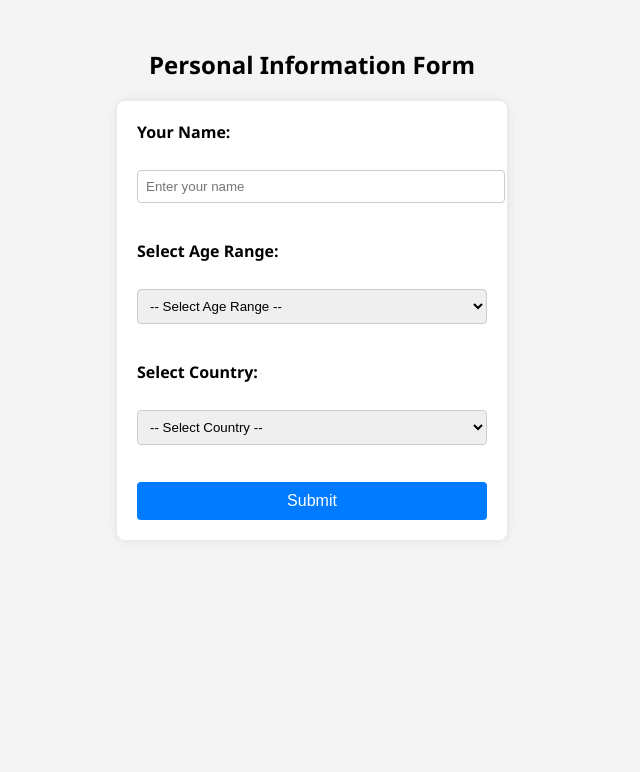
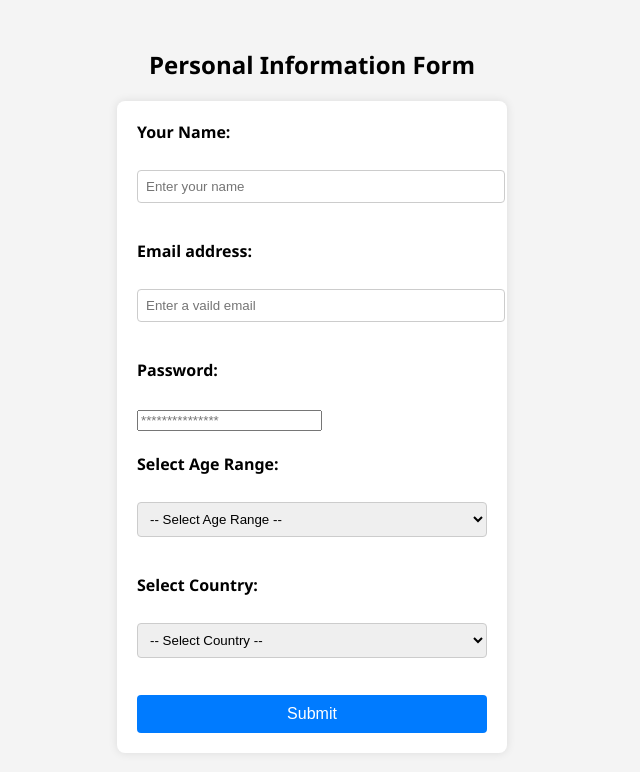
Before and after one commit to samz-samz/raven, a plain HTML site: page test.html in a window 1280 px wide. Shown: the whole page, without its empty margins (328-968 px from the left). Drawn offline with Linux system fonts and the light colour scheme.

Commit message:
changed it a little

```diff
--- a/test.html
+++ b/test.html
@@ -1,11 +1,13 @@
 <!DOCTYPE html>
 <html lang="en">
+
 <head>
     <meta charset="UTF-8">
     <meta name="viewport" content="width=device-width, initial-scale=1.0">
     <title>Simple Form</title>
     <link rel="stylesheet" href="main.css">
 </head>
+
 <body>
 
     <h2>Personal Information Form</h2>
@@ -16,6 +18,14 @@
         <!-- Name input -->
         <label for="name">Your Name:</label><br>
         <input type="text" id="name" name="name" placeholder="Enter your name" required>
+        <br><br>
+
+        <!--email address  -->
+
+        <label for="email">Email address:</label><br>
+        <input type="text" id="email" required placeholder="Enter a vaild email"><br><br>
+        <label for="password">Password:</label><br>
+        <input type="password" name="password" placeholder="***************" required>
         <br><br>
 
         <!-- Age range dropdown -->
@@ -49,4 +59,5 @@
     </form>
 
 </body>
+
 </html>
```
